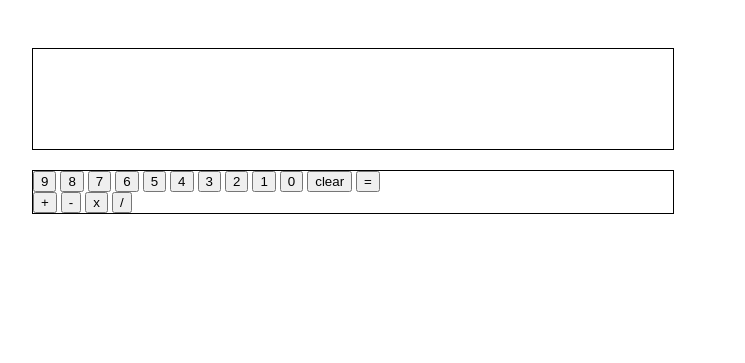
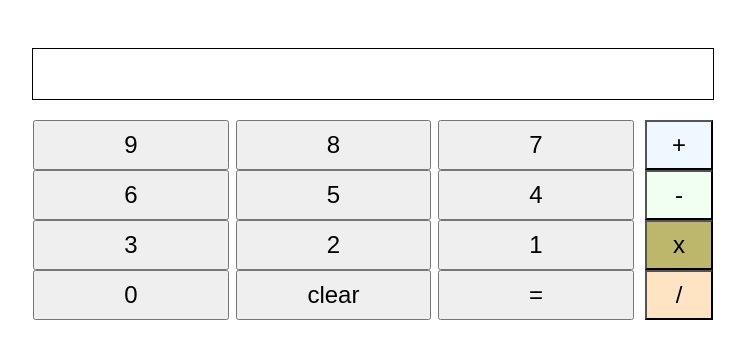
Before and after one commit to DBStirling/odin-calc, a plain HTML site: page index.html in a window 1280 px wide. Shown: the whole page, without its empty margins (15-760 px from the left). Drawn offline with Linux system fonts and the light colour scheme.

Commit message:
css done

```diff
--- a/index.html
+++ b/index.html
@@ -27,10 +27,10 @@
                 <button id="equal">=</button>
             </div>
             <div class="operatorContainer">
-                <button id="button add">+</button>
-                <button id="button subtract">-</button>
-                <button id="button multiply">x</button>
-                <button id="button divide">/</button>
+                <button id="button" class="operator add">+</button>
+                <button id="button" class="operator subtract">-</button>
+                <button id="button" class="operator multiply">x</button>
+                <button id="button" class="operator divide">/</button>
             </div>
         </div>
     </div>
--- a/style.css
+++ b/style.css
@@ -1,8 +1,15 @@
+html *
+{
+   font-size: 24px !important;
+   color: #000 !important;
+   font-family: Arial !important;
+}
+
 .mainContainer {
     display: flex;
     flex-direction: column;
-    width: 640px;
-    height: 900px;
+    width: 680px;
+    height: fit-content;
     padding: 40px;
     align-items: center;
     justify-content: flex-start;
@@ -14,10 +21,54 @@
 }
 
 .output {
-    height: 100px;
+    width: 100%;
+    height: 50px;
     border: 1px black solid;
+    flex-direction: row;
+    display: flex;
+    align-items: center;
+}
+
+.display {
+    padding: 0px 15px;
+}
+
+.numberContainer {
+    width: 90%;
+}
+
+.operatorContainer {
+    display: flex;
+    flex-direction: column;
+    width: 10%;
+}
+
+.operator {
+    width: 100% !important;
 }
 
 .input {
-    border: 1px black solid;
+    display: flex;
+    flex-direction: row;
 }
+
+button {
+    width: 32%;
+    height: 50px;
+}
+
+.add {
+    background-color: aliceblue;
+}
+
+.subtract {
+    background-color: honeydew;
+}
+
+.multiply {
+    background-color: darkkhaki;
+}
+
+.divide {
+    background-color: bisque;
+}
```
